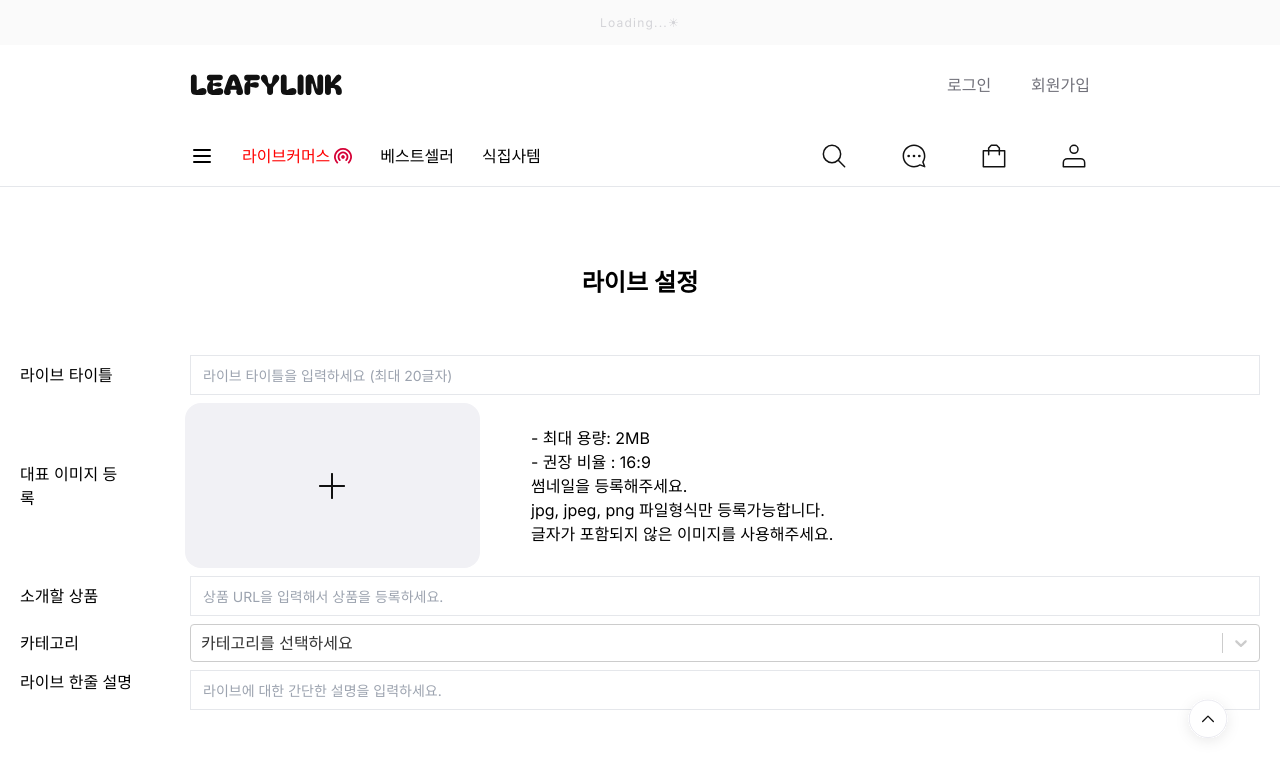
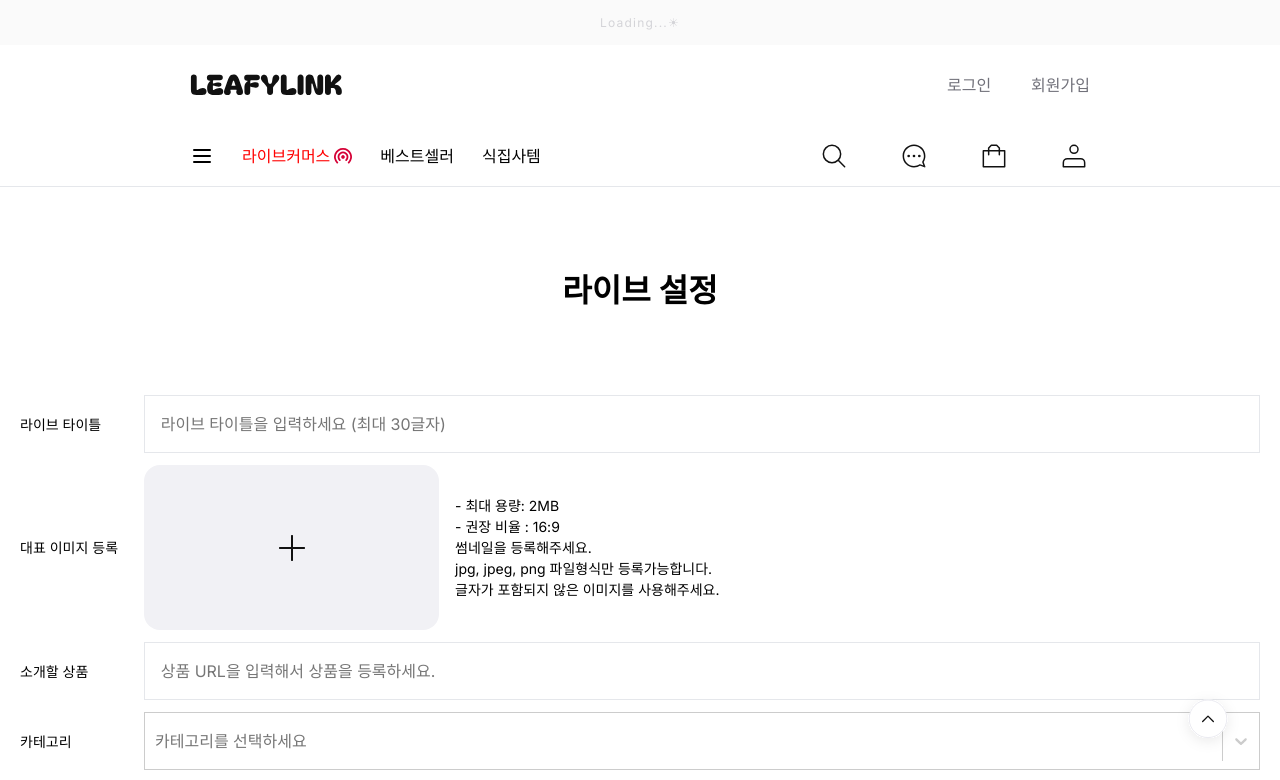
Before and after one commit to yeseul0809/LeafyLink, a Next.js app: page /livestreaming/register in a window 1280 px wide. Shown: the top 780 px of the page. Built offline with nearby package versions, Linux system fonts and the light colour scheme; no server answers.

Commit message:
design: 라이브스트리밍 페이지 2차 디자인

```diff
--- a/src/app/(providers)/(root)/livestreaming/[id]/page.tsx
+++ b/src/app/(providers)/(root)/livestreaming/[id]/page.tsx
@@ -20,7 +20,7 @@ export default async function StreamingPage({ params }: { params: { id: string }
 
   return (
     <div className="pt-[80px] pb-[180px]">
-      <div className="flex items-center my-6 gap-3">
+      <div className="flex items-center mb-[40px] gap-3">
         <Image
           src={sellerData![0].avatar_url}
           alt="판매자프로필사진"
@@ -37,19 +37,24 @@ export default async function StreamingPage({ params }: { params: { id: string }
         <iframe
           src={`https://${process.env.CLOUDFLARE_DOMAIN}/${streamId}/iframe`}
           allow="accelerometer; gyroscope; autoplay; encrypted-media; picture-in-picture;"
-          className="w-full h-full rounded-2xl"
+          className="w-full h-[698px] rounded-2xl"
         ></iframe>
       </div>
-      <div className="flex items-center gap-3 justify-between mt-6">
-        <div className="flex flex-col gap-6">
-          <div className="flex items-center gap-4">
-            <div className="rounded-full bg-[#F9F3CF] px-4 py-1">{stream.category}</div>
-            <p className="text-[20px] font-semibold">{stream.stream_title}</p>
+      <div className="flex gap-[32px] justify-between mt-[32px] items-start">
+        <div className="flex gap-[20px]">
+          <div className="rounded-full bg-[#F9F3CF] px-[16px] py-[9px] text-[13px] h-[36px] text-center">
+            {stream.category}
           </div>
-          <p>{stream.description}</p>
+          <div>
+            <p className="text-[20px] font-semibold mb-[20px]">{stream.stream_title}</p>
+            <p className="text-[14px]">{stream.description}</p>
+          </div>
         </div>
         <Link href={`/products/${stream.livestream_product_id}`} className="cursor-pointer">
-          <button>구매하러 가기</button>
+          <button className="bg-primary-green-500 text-white p-[16px] rounded-[6px] flex items-center gap-[4px] hover:bg-primary-green-700 transition-colors">
+            <p className="text-[16px] font-semibold">구매하러 가기</p>
+            <Image src="/icons/right-arrow.png" alt="rightarrow" width={20} height={20} />
+          </button>
         </Link>
       </div>
 
--- a/src/app/(providers)/(root)/livestreaming/_components/LiveRegisterForm.tsx
+++ b/src/app/(providers)/(root)/livestreaming/_components/LiveRegisterForm.tsx
@@ -46,25 +46,25 @@ function LiveRegisterForm() {
     setSelectedCategory(category);
   };
   return (
-    <form action={formAction} className="flex flex-col gap-2">
-      <div className="flex gap-8 items-center">
-        <label htmlFor="liveTitle" className="w-40">
+    <form action={formAction} className="flex flex-col gap-[12px]">
+      <div className="flex gap-[16px] items-center">
+        <label htmlFor="liveTitle" className="w-[120px] text-[14px]">
           라이브 타이틀
         </label>
         <input
           type="text"
           id="liveTitle"
           name="liveTitle"
-          placeholder="라이브 타이틀을 입력하세요 (최대 20글자)"
-          className="w-full h-10 border placeholder:pl-3 placeholder:text-[14px]"
+          placeholder="라이브 타이틀을 입력하세요 (최대 30글자)"
+          className="w-full h-[58px] border placeholder:text-[16px] p-[16px] placeholder:text-font/sub2"
           maxLength={20}
           required
         />
       </div>
-      <div className="flex">
-        <div className="flex gap-14 items-center">
-          <div className="w-40">대표 이미지 등록</div>
-          <div className="w-full">
+      <div className="flex gap-[16px]">
+        <div className="flex items-center gap-[4px]">
+          <p className="w-[120px] text-[14px]">대표 이미지 등록</p>
+          <div className="">
             <label
               htmlFor="thumbnail"
               className="flex items-center justify-center rounded-2xl cursor-pointer bg-center bg-contain bg-no-repeat bg-[#F1F1F5] w-[295px] h-[165px]"
@@ -91,7 +91,7 @@ function LiveRegisterForm() {
             />
           </div>
         </div>
-        <div className="flex flex-col items-start justify-center">
+        <div className="flex flex-col items-start justify-center text-[14px]">
           <p>- 최대 용량: 2MB</p>
           <p>- 권장 비율 : 16:9</p>
           <p>썸네일을 등록해주세요.</p>
@@ -99,8 +99,8 @@ function LiveRegisterForm() {
           <p>글자가 포함되지 않은 이미지를 사용해주세요.</p>
         </div>
       </div>
-      <div className="flex items-center w-full gap-8">
-        <label htmlFor="product" className="w-40">
+      <div className="flex items-center w-full gap-[16px]">
+        <label htmlFor="product" className="w-[120px] text-[14px]">
           소개할 상품
         </label>
         <input
@@ -108,18 +108,18 @@ function LiveRegisterForm() {
           id="product"
           name="product"
           placeholder="상품 URL을 입력해서 상품을 등록하세요."
-          className="w-full h-10 border placeholder:pl-3 placeholder:text-[14px]"
+          className="w-full h-[58px] border placeholder:text-[16px] p-[16px] placeholder:text-font/sub2"
           required
         />
       </div>
-      <div className="flex items-center w-full gap-8">
-        <label htmlFor="category" className="w-40">
+      <div className="flex items-center w-full gap-[16px]">
+        <label htmlFor="category" className="w-[120px] text-[14px]">
           카테고리
         </label>
         <SelectDropdown onCategoryChange={handleCategoryChange} />
       </div>
-      <div className="w-full flex gap-8">
-        <label htmlFor="description" className="w-40">
+      <div className="w-full flex gap-[16px]">
+        <label htmlFor="description" className="w-[120px] text-[14px]">
           라이브 한줄 설명
         </label>
         <input
@@ -127,12 +127,12 @@ function LiveRegisterForm() {
           id="description"
           name="description"
           placeholder="라이브에 대한 간단한 설명을 입력하세요."
-          className="w-full h-10 border placeholder:pl-3 placeholder:text-[14px]"
+          className="w-full h-[58px] border placeholder:text-[16px] p-[16px] placeholder:text-font/sub2"
           required
         />
       </div>
       <input type="hidden" name="category" value={selectedCategory || ''} />
-      <button className="w-full bg-[#3BB873] h-[56px] rounded-lg text-white mt-16">
+      <button className="w-full bg-primary-green-500 h-[56px] rounded-[6px] text-white mt-16 text-[16px] hover:bg-primary-green-700 transition-colors">
         라이브 시작하기
       </button>
     </form>
--- a/src/app/(providers)/(root)/livestreaming/_components/LiveSection.tsx
+++ b/src/app/(providers)/(root)/livestreaming/_components/LiveSection.tsx
@@ -22,11 +22,11 @@ export default function LiveSection({ category }: { category: string }) {
 
   if (liveStreamDatas && isFetched) {
     return (
-      <div className="grid grid-cols-2 w-full gap-5">
+      <div className="grid grid-cols-2 w-full gap-[20px]">
         {liveStreamDatas.map((data) => {
           return (
             <div key={data.livestream_id} className="w-full relative">
-              <div className="relative w-full h-[252px]">
+              <div className="relative w-full h-[342px]">
                 <Image src={data.thumbnail_url} alt="방송썸네일" fill className="rounded-2xl" />
               </div>
               <div className="flex justify-between mt-4 pr-6">
--- a/src/app/(providers)/(root)/livestreaming/_components/RecodeSection.tsx
+++ b/src/app/(providers)/(root)/livestreaming/_components/RecodeSection.tsx
@@ -15,7 +15,6 @@ export default function RecodeSection({ category }: { category: string }) {
     queryKey: ['getRecodeStreamList', category],
     queryFn: () => getVideos(category!)
   });
-  console.log('recodedVideos::', recodedVideos);
 
   if (!isFetched) {
     return <p>로딩중</p>;
@@ -23,11 +22,11 @@ export default function RecodeSection({ category }: { category: string }) {
 
   if (recodedVideos && isFetched) {
     return (
-      <div className="grid grid-cols-2 w-full gap-5">
+      <div className="grid grid-cols-2 w-full gap-[20px]">
         {recodedVideos.map((video) => {
           return (
-            <div key={video.uid} className="w-full">
-              <div className="relative w-full h-[252px]">
+            <div key={video.uid} className="w-full relative">
+              <div className="relative w-full h-[342px]">
                 <Image
                   src={video.streamData[0].thumbnail_url}
                   alt="방송썸네일"
@@ -48,6 +47,14 @@ export default function RecodeSection({ category }: { category: string }) {
                   </button>
                 </Link>
               </div>
+              <Image
+                src="/icons/recode-stream.png"
+                alt="라이브"
+                width={50}
+                height={26}
+                quality={100}
+                className="absolute top-4 left-4"
+              />
             </div>
           );
         })}
--- a/src/app/(providers)/(root)/livestreaming/_components/SelectDropdown.tsx
+++ b/src/app/(providers)/(root)/livestreaming/_components/SelectDropdown.tsx
@@ -39,12 +39,34 @@ export default function SelectDropdown({ onCategoryChange }: SelectDropdownProps
     return null;
   }
 
+  const customStyles = {
+    control: (provided: any) => ({
+      ...provided,
+      height: '58px',
+      borderRadius: 0
+      // minHeight: '40px'
+    }),
+    singleValue: (provided: any) => ({
+      ...provided,
+      color: '#767676'
+    }),
+    option: (provided: any, state: any) => ({
+      ...provided,
+      color: state.isSelected ? '#111' : '#111', // 선택된 옵션 색상
+      backgroundColor: state.isSelected ? '#3BB873' : '#fff', // 선택된 옵션 배경색
+      '&:hover': {
+        backgroundColor: '#F7F7FB' // 옵션에 마우스를 올렸을 때 배경색
+      }
+    })
+  };
+
   return (
     <Select
+      styles={customStyles}
       options={category}
       onChange={handleChange}
       defaultValue={category[0]}
-      className="w-full border-[#E5E5EC]"
+      className="w-full"
     />
   );
 }
--- a/src/app/(providers)/(root)/livestreaming/register/page.tsx
+++ b/src/app/(providers)/(root)/livestreaming/register/page.tsx
@@ -4,7 +4,7 @@ import LiveRegisterForm from '../_components/LiveRegisterForm';
 function LiveRegisterPage() {
   return (
     <div className="pt-[80px] pb-[180px]">
-      <h1 className="mb-14 font-semibold text-2xl text-center">라이브 설정</h1>
+      <h1 className="mb-[80px] font-semibold text-[32px] text-center">라이브 설정</h1>
       <section className="w-full">
         <LiveRegisterForm />
       </section>
--- a/tailwind.config.ts
+++ b/tailwind.config.ts
@@ -28,7 +28,7 @@ const config: Config = {
         'primary-green-400': '#5dcb8e',
         'primary-green-500': '#3BB873',
         'primary-green-600': '#2f935c',
-        'primary-green-700': '#2f935c',
+        'primary-green-700': '#236c44',
         'primary-green-800': '#236c44',
         'secondary-yellow-50': '#fefefa',
         'secondary-yellow-100': '#F9F3CF',
```
Also changed, not shown: src/app/(providers)/(root)/livestreaming/page.tsx (+10 -14 lines), src/app/(providers)/(root)/livestreaming/video/[id]/page.tsx (+14 -9 lines), public/icons/recode-stream.png (added), public/icons/right-arrow.png (added).
